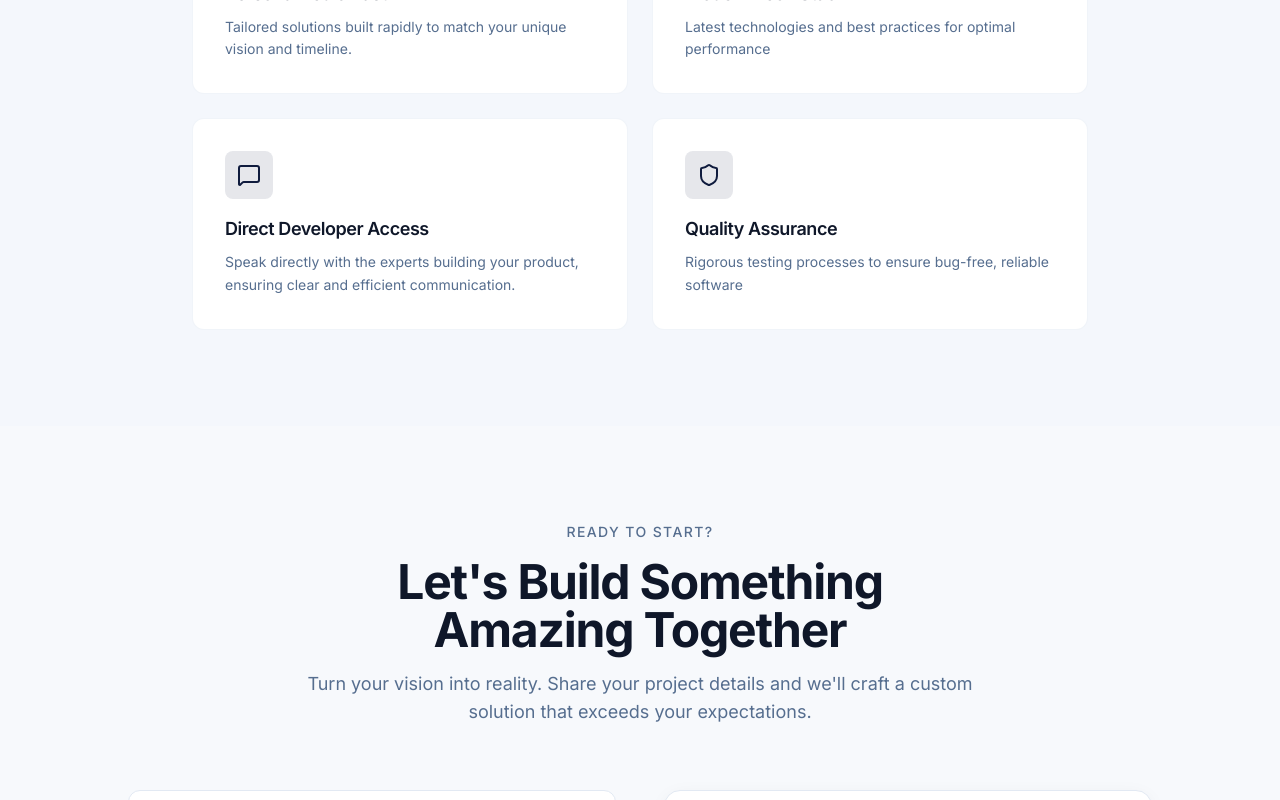
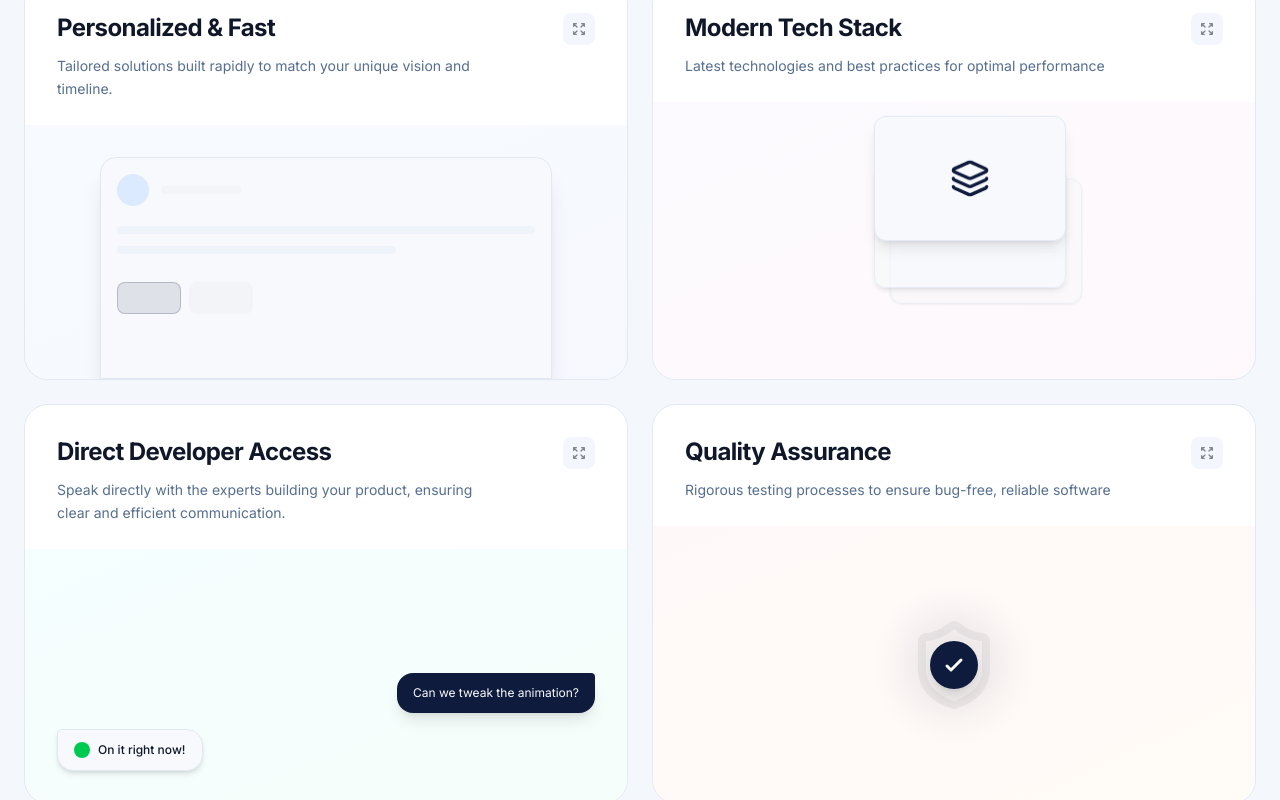
Before and after one commit to nefara-bg/Nefara-Web, a Next.js app in the folder client/: page /en in a window 1280 px wide. Shown: the part 3940-4740 px from the top of the page. Built offline with nearby package versions, Linux system fonts and the light colour scheme.

Commit message:
10000 times better and more alive cards

```diff
--- a/client/src/components/AboutSection/AboutSection.tsx
+++ b/client/src/components/AboutSection/AboutSection.tsx
@@ -160,52 +160,120 @@ export function AboutSection() {
                 </motion.div>
 
                 {/* Mission Section */}
-                <div className="max-w-4xl mx-auto">
+                <div className="max-w-7xl mx-auto">
                     <motion.div
                         initial={{ opacity: 0, y: 20 }}
                         whileInView={{ opacity: 1, y: 0 }}
                         viewport={{ once: true }}
-                        className="text-center mb-12"
+                        className="text-center mb-20"
                     >
                         <p className="section-label mb-4">{t("tag")}</p>
-                        <h3 className="text-2xl md:text-3xl font-bold text-foreground mb-6">
+                        <h3 className="text-3xl md:text-5xl font-bold text-foreground mb-6 leading-tight">
                             {t("subtitle")}
-                            <br />
-                            {t("subtitle2")}
+                            <span className="text-primary block mt-2">
+                                {t("subtitle2")}
+                            </span>
                         </h3>
-                        <p className="text-muted-foreground leading-relaxed max-w-2xl mx-auto">
+                        <p className="text-muted-foreground text-lg leading-relaxed max-w-3xl mx-auto">
                             {t("paragraph1")}
                         </p>
                     </motion.div>
 
-                    {/* Features Grid */}
+                    {/* Features Grid - Reference Style */}
                     <motion.div
                         variants={containerVariants}
                         initial="hidden"
                         whileInView="visible"
-                        viewport={{ once: true, margin: "-100px" }}
-                        className="grid sm:grid-cols-2 gap-6"
+                        viewport={{ once: true, margin: "-50px" }}
+                        className="grid md:grid-cols-2 gap-6"
                     >
                         {features.map((feature, index) => (
                             <motion.div
                                 key={index}
                                 variants={itemVariants}
-                                whileHover={{
-                                    scale: 1.02,
-                                    boxShadow: "0px 10px 20px rgba(0,0,0,0.05)",
-                                    transition: { duration: 0.2 }
-                                }}
-                                className="p-8 rounded-xl bg-card border border-border/50 hover:border-primary/20 transition-all duration-300"
+                                whileHover={{ y: -5 }}
+                                className="group relative overflow-hidden rounded-3xl bg-card border border-border transition-all duration-300 hover:shadow-2xl hover:shadow-primary/5 h-[400px] flex flex-col"
                             >
-                                <div className="w-12 h-12 rounded-lg bg-primary/10 flex items-center justify-center mb-4 text-primary">
-                                    <feature.icon className="w-6 h-6" />
+                                {/* Top Content: Title & Expand Icon */}
+                                <div className="p-8 pb-0 flex justify-between items-start relative z-20">
+                                    <div className="max-w-[80%]">
+                                        <h4 className="text-2xl font-bold text-foreground mb-3 leading-tight">
+                                            {feature.title}
+                                        </h4>
+                                        <p className="text-muted-foreground text-sm leading-relaxed">
+                                            {feature.description}
+                                        </p>
+                                    </div>
+                                    <div className="w-8 h-8 rounded-lg bg-secondary/50 flex items-center justify-center text-foreground/50 group-hover:bg-primary group-hover:text-primary-foreground transition-colors">
+                                        <svg className="w-4 h-4" fill="none" viewBox="0 0 24 24" stroke="currentColor">
+                                            <path strokeLinecap="round" strokeLinejoin="round" strokeWidth={2} d="M4 8V4m0 0h4M4 4l5 5m11-1V4m0 0h-4m4 0l-5 5M4 16v4m0 0h4m-4 0l5-5m11 5l-5-5m5 5v-4m0 4h-4" />
+                                        </svg>
+                                    </div>
                                 </div>
-                                <h4 className="text-lg font-semibold text-foreground mb-2">
-                                    {feature.title}
-                                </h4>
-                                <p className="text-muted-foreground text-sm leading-relaxed">
-                                    {feature.description}
-                                </p>
+
+                                {/* Bottom Visual Area - Different for each card */}
+                                <div className="flex-grow relative mt-6 overflow-hidden">
+                                    {/* Card 1: Personalized & Fast - Configuration UI */}
+                                    {index === 0 && (
+                                        <div className="absolute inset-0 bg-gradient-to-br from-blue-50/50 to-indigo-50/50 dark:from-blue-900/10 dark:to-indigo-900/10 flex items-center justify-center pt-8">
+                                            <div className="w-3/4 h-full bg-background border border-border rounded-t-2xl shadow-xl p-4 flex flex-col gap-3 transform group-hover:translate-y-[-10px] transition-transform duration-500">
+                                                <div className="flex items-center gap-3 mb-2">
+                                                    <div className="w-8 h-8 rounded-full bg-blue-100 dark:bg-blue-900/50" />
+                                                    <div className="h-2 w-20 bg-muted rounded-full" />
+                                                </div>
+                                                <div className="h-2 w-full bg-secondary/50 rounded-full" />
+                                                <div className="h-2 w-2/3 bg-secondary/50 rounded-full" />
+                                                <div className="mt-4 flex gap-2">
+                                                    <div className="h-8 w-16 bg-primary/10 rounded-lg border border-primary/20" />
+                                                    <div className="h-8 w-16 bg-muted rounded-lg" />
+                                                </div>
+                                            </div>
+                                        </div>
+                                    )}
+
+                                    {/* Card 2: Tech Stack - Stacked Layers */}
+                                    {index === 1 && (
+                                        <div className="absolute inset-0 bg-gradient-to-br from-purple-50/50 to-pink-50/50 dark:from-purple-900/10 dark:to-pink-900/10 flex items-center justify-center">
+                                            <div className="relative w-48 h-48 transform rotate-x-12 group-hover:scale-110 transition-transform duration-500">
+                                                <div className="absolute top-0 left-0 w-full h-32 bg-background border border-border shadow-lg rounded-xl z-30 flex items-center justify-center transform -translate-y-8 translate-x-4">
+                                                    <Layers className="w-10 h-10 text-primary" />
+                                                </div>
+                                                <div className="absolute top-4 left-4 w-full h-32 bg-background/80 border border-border shadow-md rounded-xl z-20 opacity-80" />
+                                                <div className="absolute top-8 left-8 w-full h-32 bg-background/60 border border-border shadow-sm rounded-xl z-10 opacity-60" />
+                                            </div>
+                                        </div>
+                                    )}
+
+                                    {/* Card 3: Direct Access - Chat Bubbles */}
+                                    {index === 2 && (
+                                        <div className="absolute inset-0 bg-gradient-to-br from-cyan-50/50 to-emerald-50/50 dark:from-cyan-900/10 dark:to-emerald-900/10 flex flex-col items-center justify-end pb-8 px-8 gap-4">
+                                            <div className="self-end bg-primary text-primary-foreground px-4 py-3 rounded-2xl rounded-tr-sm shadow-lg transform group-hover:-translate-x-2 transition-transform duration-500 max-w-[80%]">
+                                                <p className="text-xs">Can we tweak the animation?</p>
+                                            </div>
+                                            <div className="self-start bg-background border border-border text-foreground px-4 py-3 rounded-2xl rounded-tl-sm shadow-md transform group-hover:translate-x-2 transition-transform duration-500 max-w-[80%] flex items-center gap-2">
+                                                <div className="w-4 h-4 rounded-full bg-green-500" />
+                                                <p className="text-xs font-medium">On it right now!</p>
+                                            </div>
+                                        </div>
+                                    )}
+
+                                    {/* Card 4: Quality - Shield Pulse */}
+                                    {index === 3 && (
+                                        <div className="absolute inset-0 bg-gradient-to-br from-rose-50/50 to-orange-50/50 dark:from-rose-900/10 dark:to-orange-900/10 flex items-center justify-center">
+                                            <div className="relative">
+                                                <div className="absolute inset-0 bg-primary/10 rounded-full blur-xl animate-pulse" />
+                                                <Shield className="w-24 h-24 text-foreground/5 relative z-10" />
+                                                <div className="absolute inset-0 flex items-center justify-center z-20">
+                                                    <div className="w-12 h-12 bg-primary rounded-full flex items-center justify-center shadow-lg group-hover:scale-110 transition-transform duration-500">
+                                                        <svg className="w-6 h-6 text-primary-foreground" fill="none" viewBox="0 0 24 24" stroke="currentColor">
+                                                            <path strokeLinecap="round" strokeLinejoin="round" strokeWidth={3} d="M5 13l4 4L19 7" />
+                                                        </svg>
+                                                    </div>
+                                                </div>
+                                            </div>
+                                        </div>
+                                    )}
+                                </div>
                             </motion.div>
                         ))}
                     </motion.div>
```
